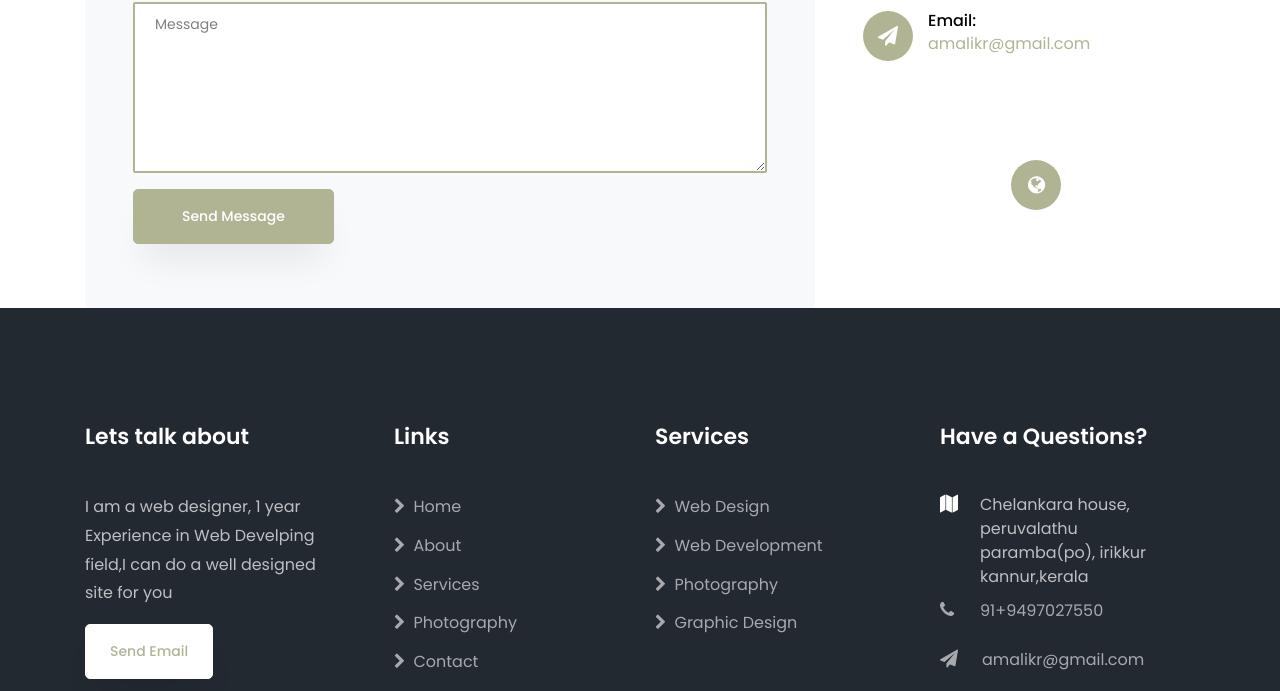
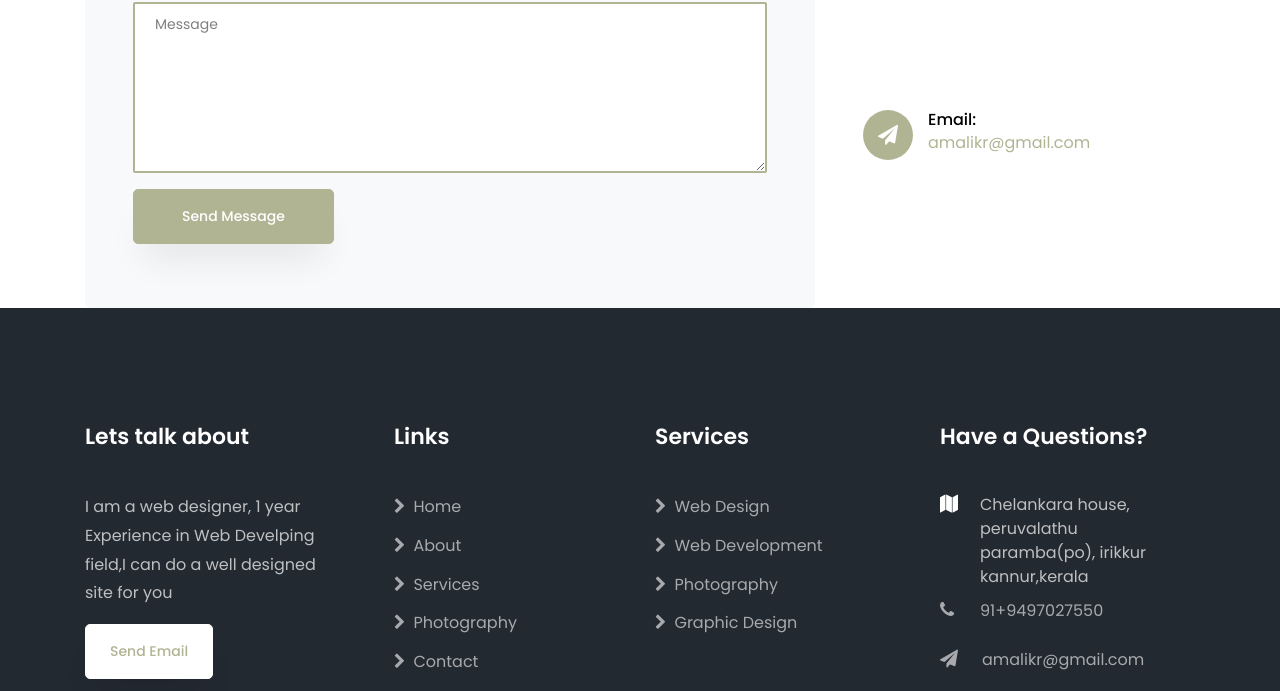
Before and after one commit to Amalpp/amalresponsive-website, a plain HTML site: page index.html in a window 1280 px wide. Shown: the part 5329-6020 px from the top of the page. Drawn offline with nearby package versions, Linux system fonts and the light colour scheme; some packages are replaced by stand-ins of ours; no server answers; files whose address does not match are found by name.

Commit message:
Update index.html

```diff
--- a/index.html
+++ b/index.html
@@ -575,12 +575,7 @@
 								 <p><span>Email:</span>	<a href = "mailto: amalikr@gmail.com">amalikr@gmail.com</a></p>
 							</div>
 						</div>
-						<div class="dbox w-100 d-flex">
-							<div class="icon d-flex align-items-center justify-content-center">
-								<span class="fa fa-globe"></span>
-							</div>
 
-						</div>
 					</div>
 					<!-- <div id="map" class="map"></div> -->
 				</div>
```
